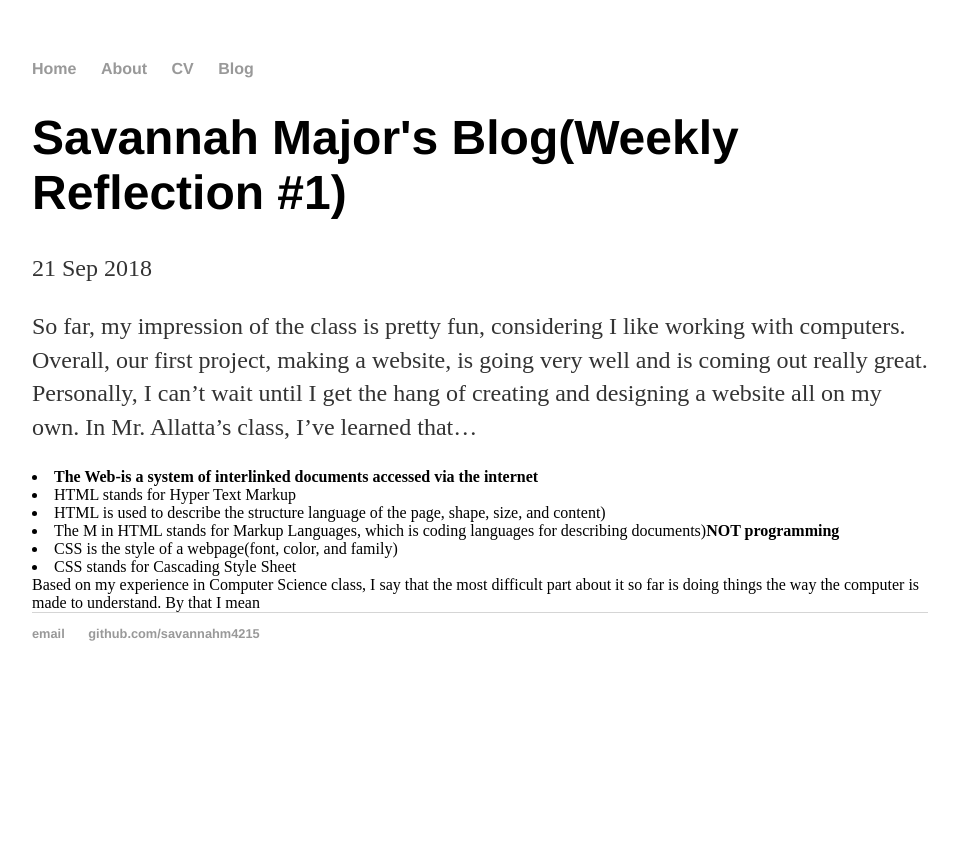
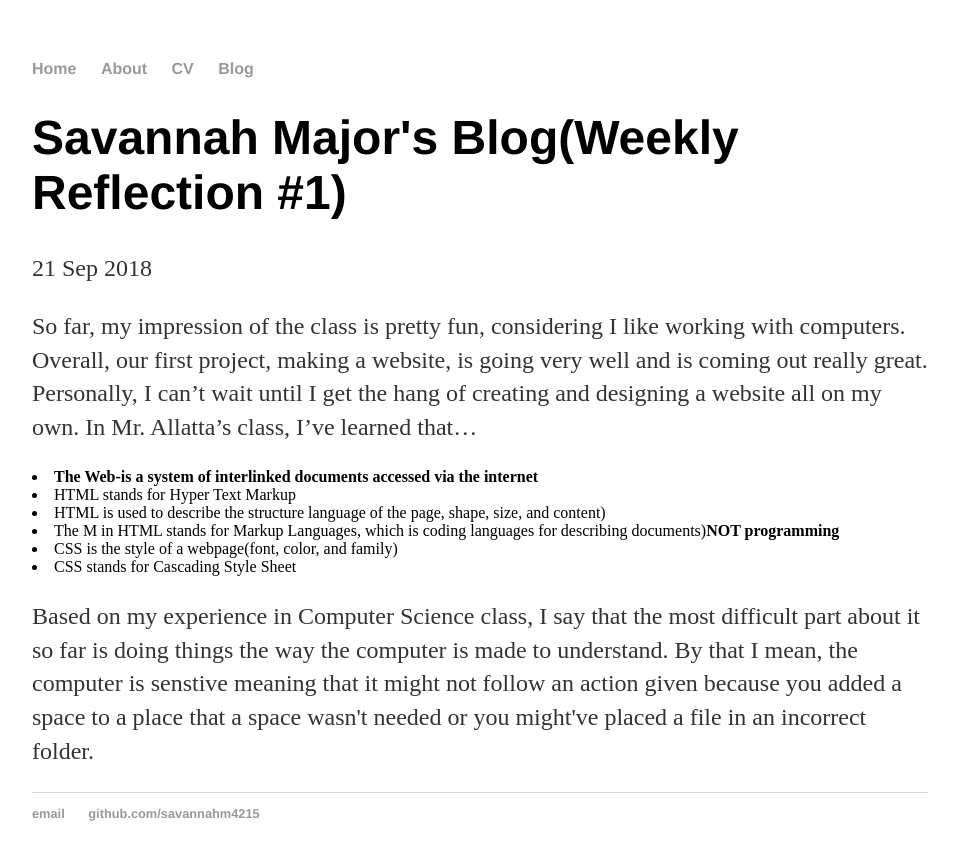
Before and after one commit to savannahm4215/savannahm4215.github.io, a Jekyll site: the page built from _posts/2018-09-21-weekly-reflection-01.md, in a window 1280 px wide. Shown: the top 860 px of the page, without its empty margins (160-1119 px from the left). Built offline with Jekyll 4.4.1, drawn with Linux system fonts in a browser that asks for light colours.

Commit message:
Update 2018-09-21-weekly-reflection-01.md

```diff
--- a/_posts/2018-09-21-weekly-reflection-01.md
+++ b/_posts/2018-09-21-weekly-reflection-01.md
@@ -14,4 +14,4 @@ So far, my impression of the class is pretty fun, considering I like working wit
 <li>CSS stands for Cascading Style Sheet</li>
 
 
-Based on my experience in Computer Science class, I say that the most difficult part about it so far is doing things the way the computer is made to understand. By that I mean
+<p>Based on my experience in Computer Science class, I say that the most difficult part about it so far is doing things the way the computer is made to understand. By that I mean, the computer is senstive meaning that it might not follow an action given because you added a space to a place that a space wasn't needed or you might've placed a file in an incorrect folder.</p>
```
